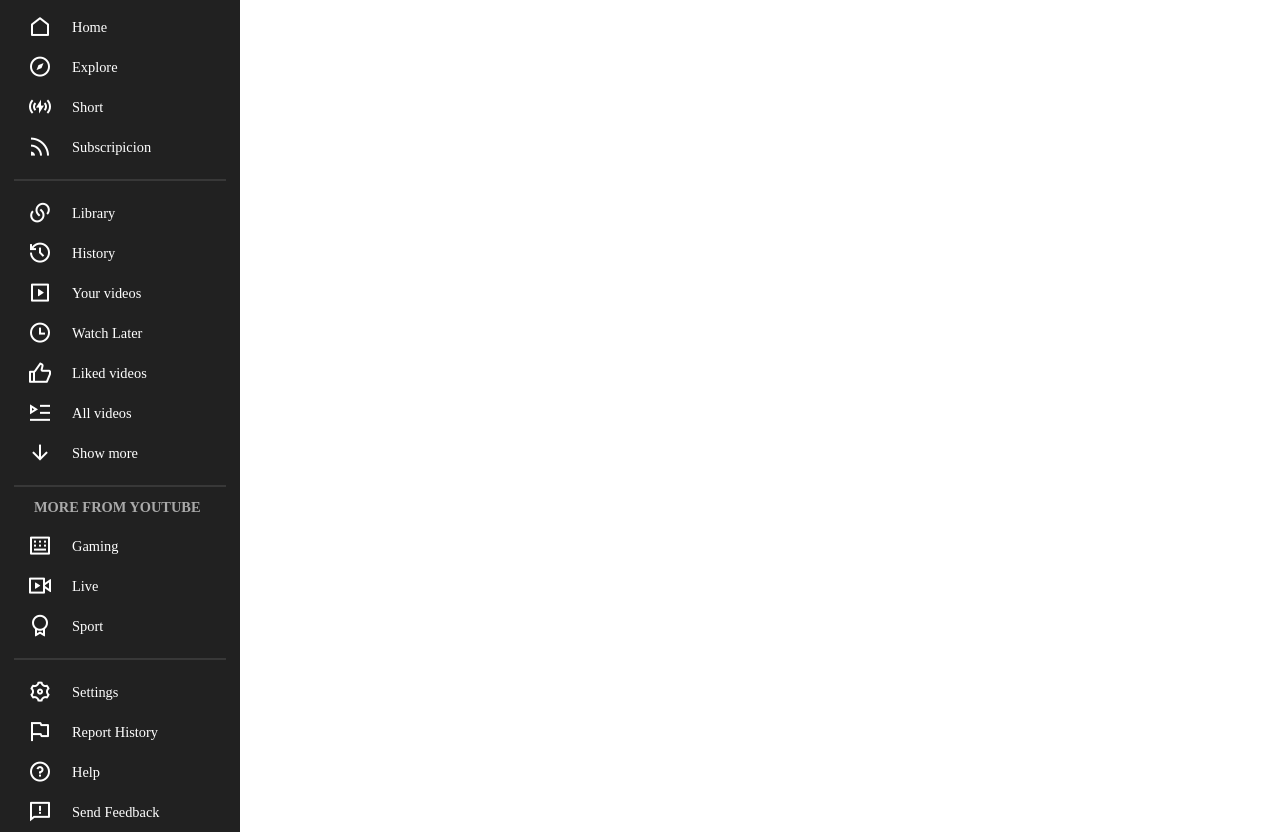
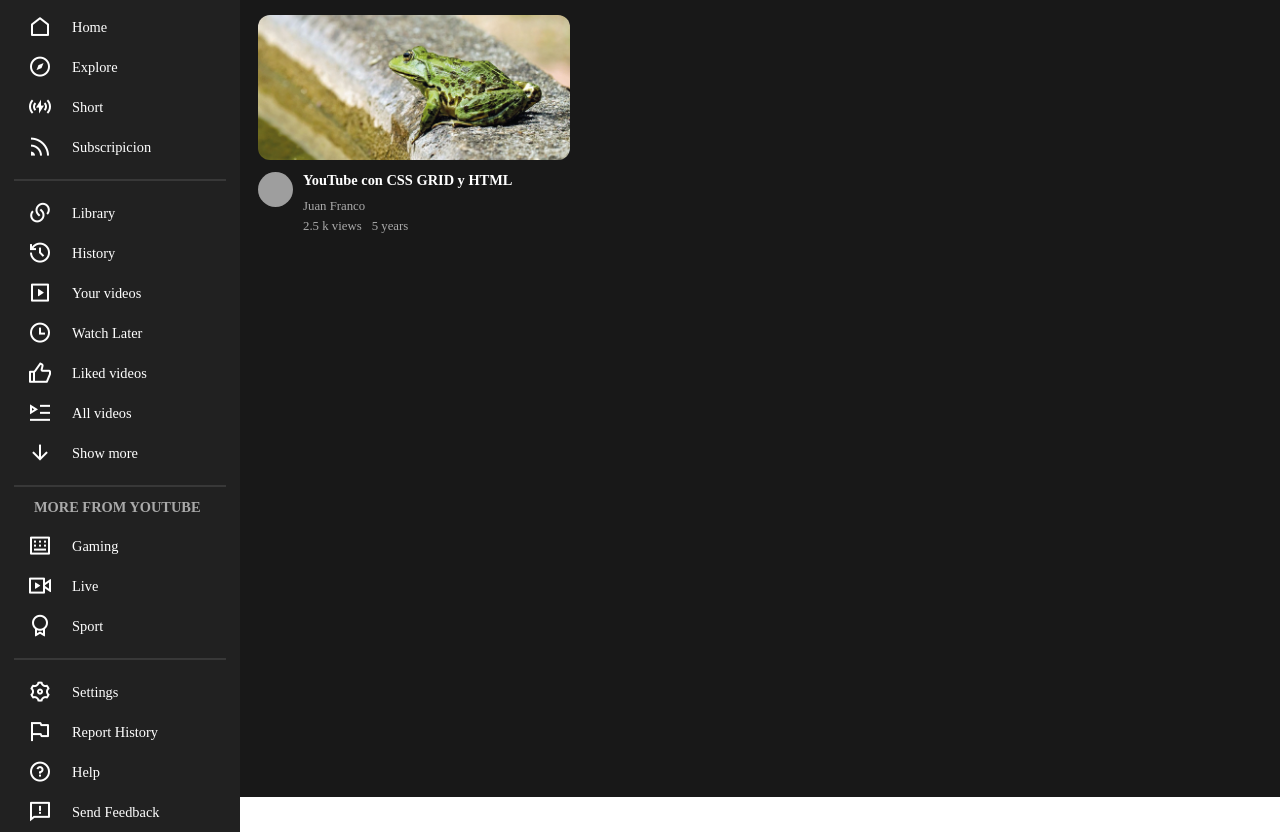
Before and after one commit to juan1535/Youtube-Proyect, a plain HTML site: page index.html in a window 1280 px wide. Shown: the part 59-891 px from the top of the page. Drawn offline with nearby package versions, Linux system fonts and the light colour scheme; grey boxes are pictures that could not be loaded.

Commit message:
video-content

```diff
--- a/index.html
+++ b/index.html
@@ -1,13 +1,14 @@
 <!DOCTYPE html>
 <html lang="en">
+
 <head>
     <meta charset="UTF-8">
     <meta name="viewport" content="width=device-width, initial-scale=1.0">
     <title>YouTube</title>
     <link rel="stylesheet" href="styles.css">
-    <link href="https://cdn.jsdelivr.net/npm/remixicon@4.3.0/fonts/remixicon.css" rel="stylesheet"
-/>
+    <link href="https://cdn.jsdelivr.net/npm/remixicon@4.3.0/fonts/remixicon.css" rel="stylesheet" />
 </head>
+
 <body>
 
     <header class="header">
@@ -49,7 +50,8 @@
             </a>
 
             <div class="profile-box">
-            <img src="https://encrypted-tbn0.gstatic.com/images?q=tbn:ANd9GcQLTJJ4A_OsoOI0hScjyOmLOswDzS_1TgjLhAjFPU36zZNZdlw7WgYUnbNFbiWeNwhy3hs&usqp=CAU" alt="Avatar">
+                <img src="https://encrypted-tbn0.gstatic.com/images?q=tbn:ANd9GcQLTJJ4A_OsoOI0hScjyOmLOswDzS_1TgjLhAjFPU36zZNZdlw7WgYUnbNFbiWeNwhy3hs&usqp=CAU"
+                    alt="Avatar">
             </div>
         </div>
 
@@ -168,8 +170,36 @@
         </div>
     </aside>
 
-    <main></main>
+    <main class="content">
+
+        <div class="video-container">
+            <!-- video 1 -->
+            <div class="video-content">
+                <a href="#" class="video-box">
+                    <img src="img/img-1.jpg" alt="img">
+                </a>
+
+                <div class="video-details">
+                    <div class="channel-logo">
+                        <img src="https://encrypted-tbn0.gstatic.com/images?q=tbn:ANd9GcSGHdhFXeXgYNDwNzQE5ympLrmV0-AgD5upIxrS8Hj5lh07ZkBEvw9GU19II7UgL9K2iRw&usqp=CAU" alt="Avatar">
+                    </div>
+
+                    <div class="details">
+                    <h3 class="tittle">YouTube con CSS GRID y HTML</h3>
+                    <div class="channel-name">Juan Franco</div>
+                    <div class="views-upload">
+                        <div class="views">2.5 k views</div>
+                        <div class="upload">5 years</div>
+                    </div>
+                </div>
+
+                </div>
+            </div>
+            <!-- video 2 -->
+        </div>
+    </main>
 
 
 </body>
+
 </html>
--- a/styles.css
+++ b/styles.css
@@ -6,7 +6,10 @@
     box-sizing: border-box;
 }
 
-/* Layout */
+/* -------------------
+        LAYOUT
+----------------------
+*/
 
 body {
     display: grid;
@@ -47,7 +50,19 @@ hr {
     margin: 12px 0;
 }
 
-/* HEADER STAR */
+img {
+    position: absolute;
+    top: 0;
+    left: 0;
+    width: 100%;
+    height: 100%;
+    object-fit: contain;
+}
+
+/* ----------------------
+        HEADER STAR
+-------------------------
+*/
 
 .header {
     grid-area: header;
@@ -62,6 +77,7 @@ hr {
     justify-content: space-between;
     gap: 10;
     padding: 5px 25px;
+    z-index: 2;
 }
 
 .logo-img {
@@ -216,7 +232,10 @@ hr {
     border-radius: 50%;
 }
 
-/* Sidebar Start */
+/* --------------------------
+        Sidebar Start
+----------------------------
+*/
 
 .sidebar {
     grid-area: sidebar;
@@ -249,3 +268,93 @@ hr {
 .more {
     margin-bottom: 10px;
 }
+
+/* --------------------
+        Container
+-----------------------
+*/
+
+.content {
+    grid-area: container;
+}
+
+.video-content {
+    margin-bottom: 25px;
+    position: relative;
+    width: 100%;
+    padding: 8px;
+    border-radius: 12px;
+    transition: 0.8s;
+}
+
+.video-content:hover {
+    background-color: #373737;
+}
+
+.video-box {
+    position: relative;
+    width: auto;
+    height: 145px;
+    display: block;
+}
+
+.video-box img {
+    object-fit: cover;
+    border-radius: 12px ;
+}
+
+.video-container {
+    display: grid;
+    grid-template-columns: repeat(auto-fill, minmax(250px,1fr));
+    gap: 18px;
+    padding: 10px;
+    background-color: #181818;
+    height: 100vh;
+}
+
+.video-details {
+    color: #fff;
+    padding-top: 12px;
+    display: flex;
+    position: relative;
+    gap: 10px;
+}
+
+.tittle {
+    font-size: 0.9rem;
+    font-weight: bold;
+}
+
+.channel-name{
+    font-size: 0.8rem;
+    margin-top: 10px;
+    color: #aaa;
+}
+
+.views-upload {
+    display: flex;
+    font-size: 0.8rem;
+    color: #aaa;
+    gap: 10px;
+    margin-top: 5px;
+}
+
+.views {
+
+}
+
+.upload {
+
+}
+
+.channel-logo {
+    position: relative;
+    height: 35px;
+    width: 35px;
+    overflow: hidden;
+}
+
+.channel-logo img {
+    object-fit: cover;
+    border-radius: 50%;
+}
```
Lines whose indentation alone changed are shown as unchanged.
